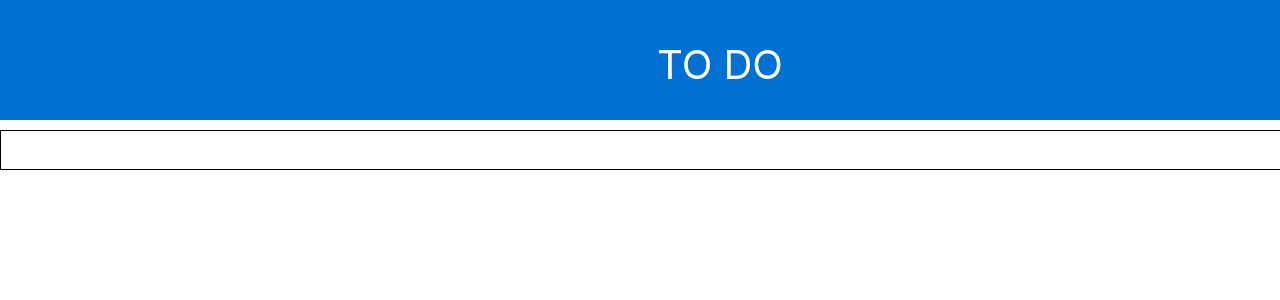
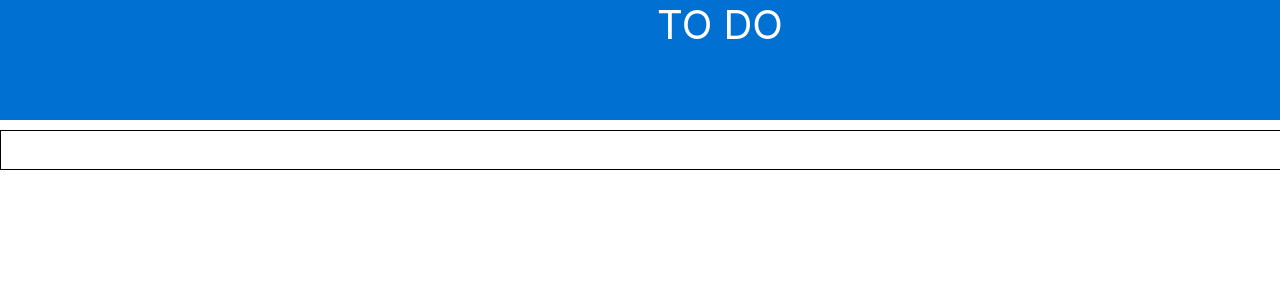
Before and after one commit to Amirka2/todo, a React (Create React App) app: page / in a window 1280 px wide. Shown: the top 300 px of the page. Built offline with nearby package versions, Linux system fonts and the light colour scheme.

Commit message:
refactored

```diff
--- a/src/App.css
+++ b/src/App.css
@@ -6,6 +6,8 @@
 * {
   box-sizing: border-box;
   outline: none;
+  margin: 0;
+  padding: 0;
 }
 .item-wrapper {
   width: 100%;
--- a/src/App.js
+++ b/src/App.js
@@ -6,9 +6,9 @@ import Item from "./components/Item";
 
 function App() {
   const [items, setItems] = useState([]);
-  const [checkboxes, setCheckboxes] = useState([]);
+  const [id, setId] = useState(0);
 
-  const printItems = items.map((element, checked,index) => {
+  const printItems = items.map((element, checked) => {
     return <Item text={element} checked={checked} changeCheckbox={changeCheckbox}/>;
   });
 
--- a/src/components/Item.js
+++ b/src/components/Item.js
@@ -6,7 +6,7 @@ function Item(props) {
         <div className={'item-wrapper'}>
             <input className={'checkbox'} type="checkbox" checked={checked} onChange={() => setChecked(!checked)}/>
             <div className={'text'}>
-                <p>{props.text}</p>
+                {props.text}
             </div>
         </div>
     );
--- a/src/components/ItemAdder.js
+++ b/src/components/ItemAdder.js
@@ -1,6 +1,5 @@
 import React, {useState} from 'react';
 import './ItemAdder.css'
-import Item from "./Item";
 function ItemAdder(props) {
     const addItem = function () {
         let itemText = text;
```
Also changed, not shown: src/components/Item.css (+1 -6 lines).
